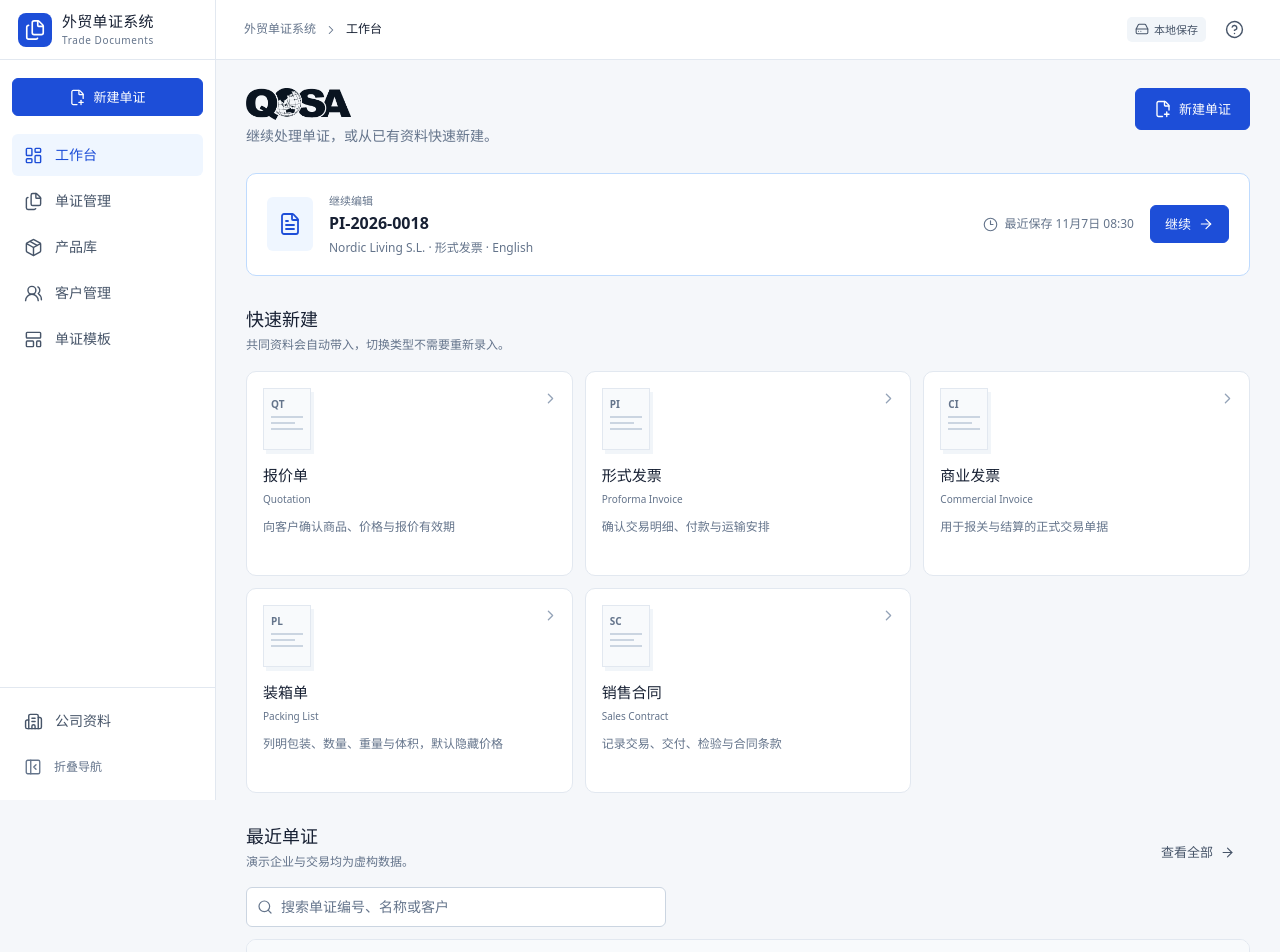
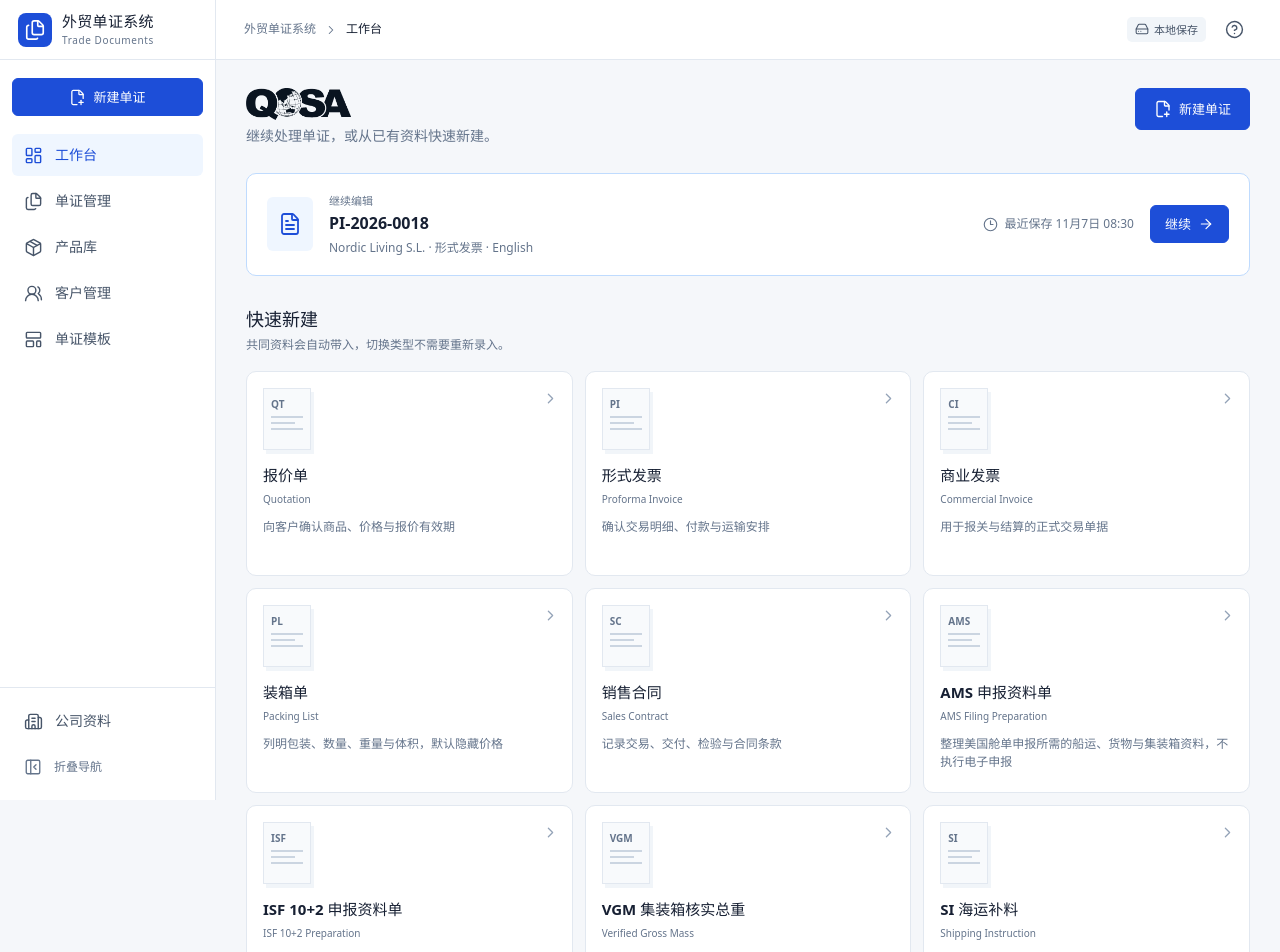
Before and after one commit to benweng2609/qosa-export-document-system, a React (Vite) app: page / in a window 1280 px wide. Shown: the top 952 px of the page. Built offline with nearby package versions, Linux system fonts and the light colour scheme.

Commit message:
feat: register nine document types

```diff
--- a/src/data.ts
+++ b/src/data.ts
@@ -1,5 +1,6 @@
 import type { AppData, Company, Customer, DocumentTemplate, DocumentType, LanguageCode, Product, TradeDocument } from "./types";
 import { QOSA_LOGO } from "./branding";
+import { isSpecialDocumentType } from "./export-forms";
 
 export const DOCUMENT_TYPES: {
   id: DocumentType;
@@ -48,6 +49,38 @@ export const DOCUMENT_TYPES: {
     short: "SC",
     description: "记录交易、交付、检验与合同条款",
     prefix: "SC",
+  },
+  {
+    id: "ams",
+    name: "AMS 申报资料单",
+    en: "AMS Filing Preparation",
+    short: "AMS",
+    description: "整理美国舱单申报所需的船运、货物与集装箱资料，不执行电子申报",
+    prefix: "AMS",
+  },
+  {
+    id: "isf",
+    name: "ISF 10+2 申报资料单",
+    en: "ISF 10+2 Preparation",
+    short: "ISF",
+    description: "整理进口安全申报相关方、货物与装箱资料，不生成申报回执",
+    prefix: "ISF",
+  },
+  {
+    id: "vgm",
+    name: "VGM 集装箱核实总重",
+    en: "Verified Gross Mass",
+    short: "VGM",
+    description: "按两种称重方法记录集装箱核实总重与授权签署资料",
+    prefix: "VGM",
+  },
+  {
+    id: "si",
+    name: "SI 海运补料",
+    en: "Shipping Instruction",
+    short: "SI",
+    description: "准备提单补料、船运港口、货物、集装箱与放单要求",
+    prefix: "SI",
   },
 ];
 
@@ -226,6 +259,8 @@ export function itemFromProduct(product: Product, quantity = 100): TradeDocument
     netWeight: Number((quantity * product.netWeight).toFixed(2)),
     grossWeight: Number((quantity * product.grossWeight).toFixed(2)),
     measurements: Number((Math.ceil(quantity / 24) * 0.064).toFixed(3)),
+    hsCode: product.hsCode,
+    originCountry: product.originCountry,
     image: product.image,
   };
 }
@@ -301,7 +336,7 @@ export function createDefaultTemplates(): DocumentTemplate[] {
     shippingMarks: "",
     contractTerms: EMPTY_DOCUMENT.contractTerms,
     notes: EMPTY_DOCUMENT.notes,
-    showPrices: item.id !== "packing",
+    showPrices: item.id !== "packing" && !isSpecialDocumentType(item.id),
     showImages: false,
     showStamp: true,
     showBankInfo: item.id === "proforma" || item.id === "contract",
--- a/src/store.tsx
+++ b/src/store.tsx
@@ -1,6 +1,7 @@
 import { createContext, useContext, useEffect, useMemo, useState, type ReactNode } from "react";
 import { createDefaultTemplates, getDocumentType, initialData, itemFromProduct } from "./data";
 import { QOSA_LOGO } from "./branding";
+import { createSpecialDocumentData, ensureSpecialDocumentData, isSpecialDocumentType } from "./export-forms";
 import type { AppData, Company, Customer, DocumentTemplate, DocumentType, LanguageCode, Product, TradeDocument } from "./types";
 
 const STORAGE_KEY = "yuanfan-document-studio-v1";
@@ -65,7 +66,9 @@ function normalizeData(value: Partial<AppData>): AppData {
         : structuredClone(initialData.company),
     customers: Array.isArray(value.customers) ? value.customers : structuredClone(initialData.customers),
     products: Array.isArray(value.products) ? value.products : structuredClone(initialData.products),
-    documents: Array.isArray(value.documents) ? value.documents : structuredClone(initialData.documents),
+    documents: Array.isArray(value.documents)
+      ? value.documents.map((doc) => ({ ...doc, ...ensureSpecialDocumentData(doc) }))
+      : structuredClone(initialData.documents),
     templates: createDefaultTemplates().map((fallback) => ({
       ...fallback,
       ...savedTemplates.find((template) => template.type === fallback.type),
@@ -183,11 +186,18 @@ export function StoreProvider({ children }: { children: ReactNode }) {
           .map((id) => data.products.find((item) => item.id === id))
           .filter(Boolean)
           .map((product) => itemFromProduct(product!, 100));
+        const specialData = createSpecialDocumentData(input.type, data.company, customer);
+        if (specialData.shipping) {
+          specialData.shipping.portOfLoading = template.origin;
+          specialData.shipping.portOfDischarge = template.destination;
+        }
         const doc: TradeDocument = {
           id: `doc-${crypto.randomUUID()}`,
           type: input.type,
           number: input.number,
-          title: `${customer?.name ?? "未指定客户"} ${getDocumentType(input.type).name}`,
+          title: isSpecialDocumentType(input.type)
+            ? getDocumentType(input.type).name
+            : `${customer?.name ?? "未指定客户"} ${getDocumentType(input.type).name}`,
           issueDate: input.issueDate,
           status: "draft",
           language: input.language,
@@ -208,6 +218,7 @@ export function StoreProvider({ children }: { children: ReactNode }) {
           showImages: template.showImages,
           showStamp: template.showStamp,
           showBankInfo: template.showBankInfo,
+          ...specialData,
           createdAt: new Date().toISOString(),
           updatedAt: new Date().toISOString(),
         };
```
